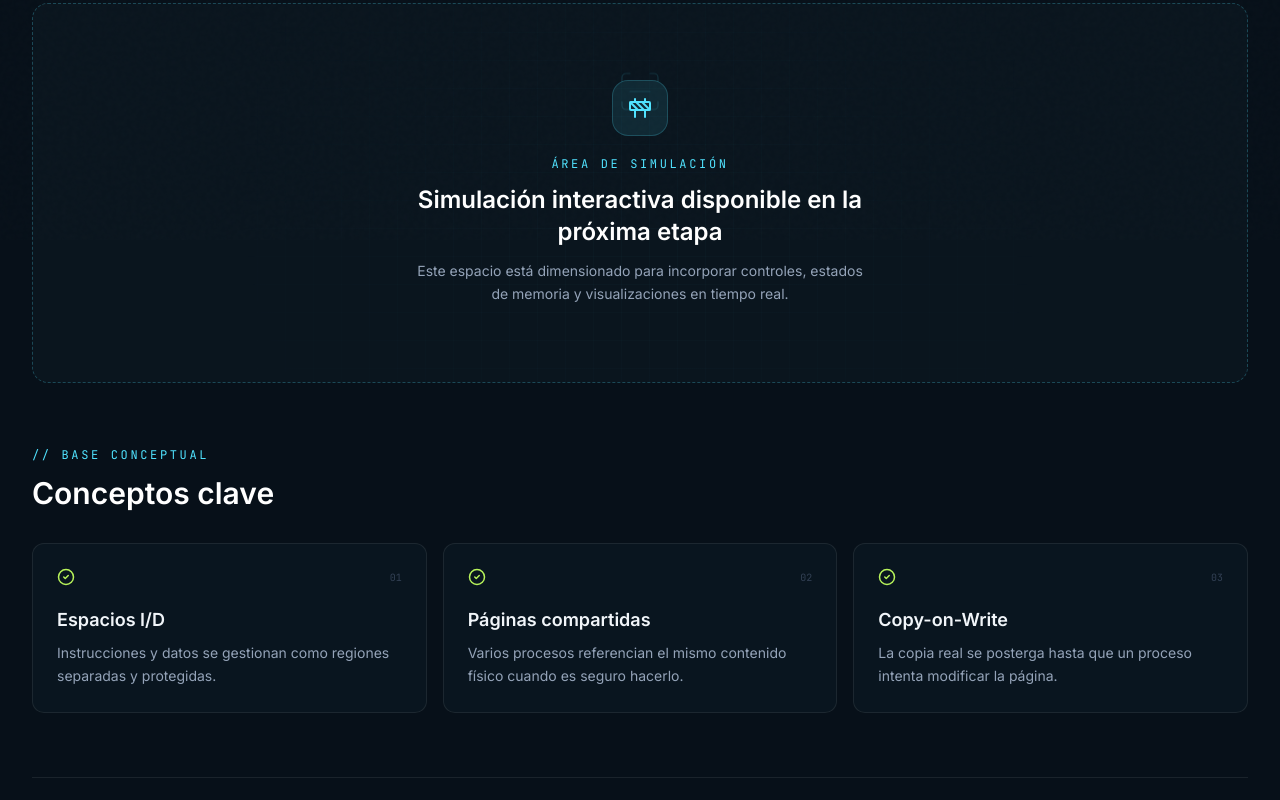
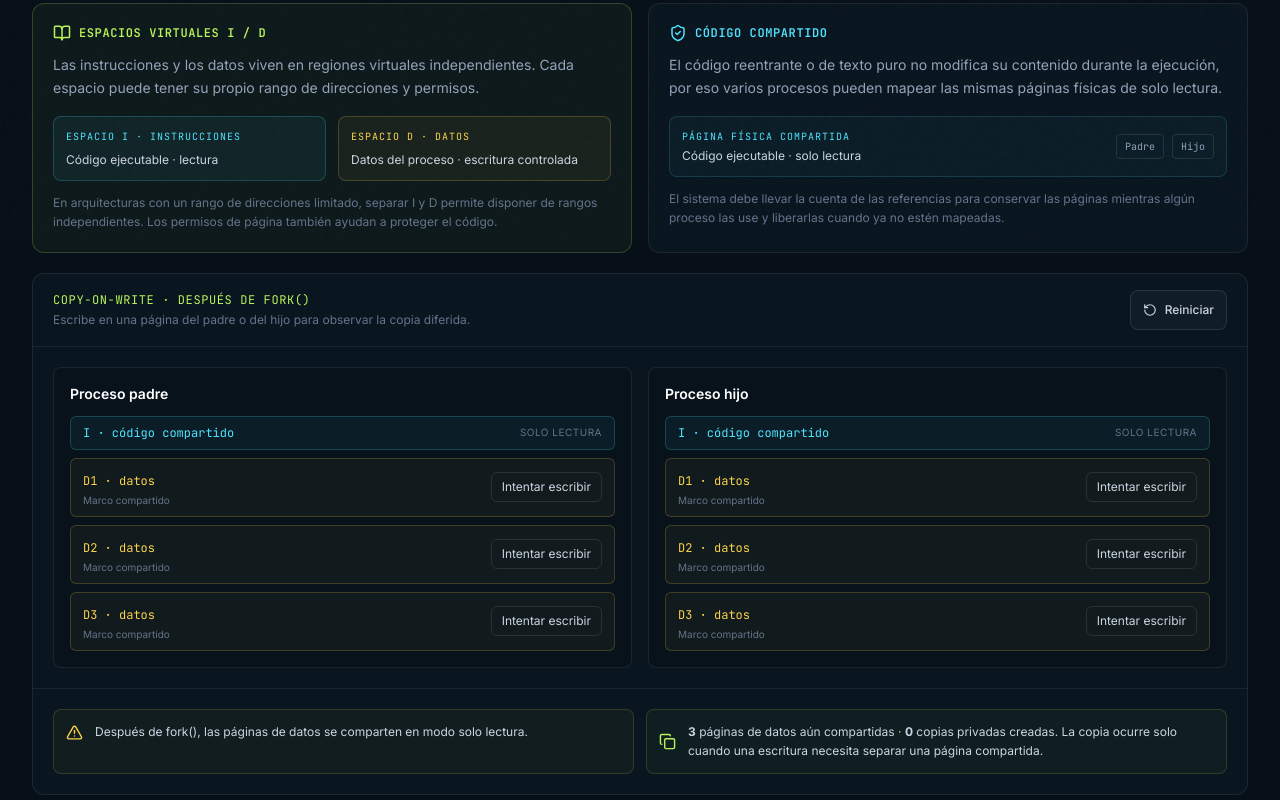
Before and after one commit to Frederick1824/memory-lab-tanenbaum, a React (Vite) app: page /id-cow in a window 1280 px wide. Shown: the part 560-1360 px from the top of the page. Built offline with nearby package versions, Linux system fonts and the light colour scheme.

Commit message:
I/D + COW Dillan

```diff
--- /dev/null
+++ b/src/components/thrashing/IdCowSimulation.tsx
@@ -0,0 +1,103 @@
+import { BookOpen, Copy, RotateCcw, ShieldCheck, TriangleAlert } from 'lucide-react'
+import { useState } from 'react'
+
+const DATA_PAGES = ['D1', 'D2', 'D3']
+type ProcessId = 'parent' | 'child'
+
+export function IdCowSimulation() {
+  const [privatePages, setPrivatePages] = useState<Record<ProcessId, boolean[]>>({
+    parent: DATA_PAGES.map(() => false),
+    child: DATA_PAGES.map(() => false),
+  })
+  const [copiedPages, setCopiedPages] = useState(0)
+  const [event, setEvent] = useState('Después de fork(), las páginas de datos se comparten en modo solo lectura.')
+
+  function writePage(process: ProcessId, pageIndex: number) {
+    if (privatePages[process][pageIndex]) {
+      setEvent(`${process === 'parent' ? 'Padre' : 'Hijo'} escribe en ${DATA_PAGES[pageIndex]}: la página ya es privada y de lectura-escritura.`)
+      return
+    }
+
+    const otherProcess: ProcessId = process === 'parent' ? 'child' : 'parent'
+    const needsCopy = !privatePages[otherProcess][pageIndex]
+    setPrivatePages((current) => ({
+      ...current,
+      [process]: current[process].map((isPrivate, index) => index === pageIndex || isPrivate),
+    }))
+    if (needsCopy) {
+      setCopiedPages((count) => count + 1)
+      setEvent(`Fallo de protección en ${DATA_PAGES[pageIndex]}: la MMU detecta la escritura y el kernel copia la página para ${process === 'parent' ? 'el padre' : 'el hijo'}.`)
+    } else {
+      setEvent(`Fallo de protección en ${DATA_PAGES[pageIndex]}: como ya no hay otro proceso que comparta el marco, el kernel puede habilitar escritura sin copiarlo.`)
+    }
+  }
+
+  function reset() {
+    setPrivatePages({ parent: DATA_PAGES.map(() => false), child: DATA_PAGES.map(() => false) })
+    setCopiedPages(0)
+    setEvent('Después de fork(), las páginas de datos se comparten en modo solo lectura.')
+  }
+
+  const sharedPages = privatePages.parent.filter((isPrivate, index) => !isPrivate && !privatePages.child[index]).length
+
+  return (
+    <section className="space-y-5" aria-label="Simulación de espacios I/D, páginas compartidas y Copy-on-Write">
+      <div className="grid gap-4 lg:grid-cols-2">
+        <article className="rounded-xl border border-lime/20 bg-lime/[0.04] p-5">
+          <div className="flex items-center gap-2 text-lime"><BookOpen size={18} /><h2 className="font-mono text-xs font-semibold uppercase tracking-wider">Espacios virtuales I / D</h2></div>
+          <p className="mt-3 text-sm leading-relaxed text-slate-400">Las instrucciones y los datos viven en regiones virtuales independientes. Cada espacio puede tener su propio rango de direcciones y permisos.</p>
+          <div className="mt-4 grid grid-cols-2 gap-3">
+            <div className="rounded-lg border border-cyan/20 bg-cyan/[0.06] p-3"><p className="font-mono text-[10px] uppercase tracking-widest text-cyan">Espacio I · instrucciones</p><p className="mt-2 text-xs text-slate-300">Código ejecutable · lectura</p></div>
+            <div className="rounded-lg border border-amber-300/20 bg-amber-300/[0.05] p-3"><p className="font-mono text-[10px] uppercase tracking-widest text-amber-300">Espacio D · datos</p><p className="mt-2 text-xs text-slate-300">Datos del proceso · escritura controlada</p></div>
+          </div>
+          <p className="mt-3 text-xs leading-relaxed text-slate-500">En arquitecturas con un rango de direcciones limitado, separar I y D permite disponer de rangos independientes. Los permisos de página también ayudan a proteger el código.</p>
+        </article>
+
+        <article className="rounded-xl border border-white/[0.08] bg-panel/60 p-5">
+          <div className="flex items-center gap-2 text-cyan"><ShieldCheck size={18} /><h2 className="font-mono text-xs font-semibold uppercase tracking-wider">Código compartido</h2></div>
+          <p className="mt-3 text-sm leading-relaxed text-slate-400">El código reentrante o de texto puro no modifica su contenido durante la ejecución, por eso varios procesos pueden mapear las mismas páginas físicas de solo lectura.</p>
+          <div className="mt-4 flex items-center justify-between rounded-lg border border-cyan/15 bg-cyan/[0.04] p-3">
+            <div><p className="font-mono text-[10px] uppercase tracking-widest text-cyan">Página física compartida</p><p className="mt-1 text-xs text-slate-300">Código ejecutable · solo lectura</p></div>
+            <div className="flex gap-2 font-mono text-[10px] text-slate-400"><span className="rounded border border-white/10 px-2 py-1">Padre</span><span className="rounded border border-white/10 px-2 py-1">Hijo</span></div>
+          </div>
+          <p className="mt-3 text-xs leading-relaxed text-slate-500">El sistema debe llevar la cuenta de las referencias para conservar las páginas mientras algún proceso las use y liberarlas cuando ya no estén mapeadas.</p>
+        </article>
+      </div>
+
+      <div className="overflow-hidden rounded-xl border border-white/[0.08] bg-panel/60">
+        <div className="flex flex-wrap items-center justify-between gap-3 border-b border-white/[0.07] px-5 py-4">
+          <div><p className="font-mono text-xs uppercase tracking-wider text-lime">Copy-on-Write · después de fork()</p><p className="mt-1 text-xs text-slate-500">Escribe en una página del padre o del hijo para observar la copia diferida.</p></div>
+          <button type="button" onClick={reset} className="control-button"><RotateCcw size={14} /> Reiniciar</button>
+        </div>
+
+        <div className="grid gap-4 p-5 md:grid-cols-2">
+          {(['parent', 'child'] as const).map((process) => (
+            <article key={process} className="rounded-lg border border-white/[0.08] bg-black/10 p-4">
+              <h3 className="text-sm font-semibold text-white">{process === 'parent' ? 'Proceso padre' : 'Proceso hijo'}</h3>
+              <div className="mt-3 space-y-2">
+                <div className="flex items-center justify-between rounded-md border border-cyan/20 bg-cyan/[0.05] px-3 py-2">
+                  <span className="font-mono text-xs text-cyan">I · código compartido</span><span className="text-[10px] uppercase tracking-wider text-slate-500">solo lectura</span>
+                </div>
+                {DATA_PAGES.map((page, index) => {
+                  const isPrivate = privatePages[process][index]
+                  const isShared = !privatePages.parent[index] && !privatePages.child[index]
+                  return (
+                    <div key={page} className={`flex flex-wrap items-center justify-between gap-2 rounded-md border px-3 py-2 ${isPrivate ? 'border-lime/25 bg-lime/[0.05]' : 'border-amber-300/20 bg-amber-300/[0.04]'}`}>
+                      <div><span className={`font-mono text-xs ${isPrivate ? 'text-lime' : 'text-amber-300'}`}>{page} · datos</span><p className="mt-0.5 text-[10px] text-slate-500">{isPrivate ? 'Marco privado · lectura-escritura' : `Marco ${isShared ? 'compartido' : 'original · solo lectura'}`}</p></div>
+                      <button type="button" onClick={() => writePage(process, index)} className="rounded-md border border-white/10 px-2.5 py-1.5 text-xs text-slate-300 transition hover:border-lime/30 hover:text-lime focus:outline-none focus:ring-2 focus:ring-lime/40">{isPrivate ? 'Escribir' : 'Intentar escribir'}</button>
+                    </div>
+                  )
+                })}
+              </div>
+            </article>
+          ))}
+        </div>
+
+        <div className="grid gap-3 border-t border-white/[0.07] p-5 sm:grid-cols-2">
+          <div className="flex gap-3 rounded-lg border border-amber-300/15 bg-amber-300/[0.04] p-3" role="status" aria-live="polite"><TriangleAlert size={17} className="mt-0.5 shrink-0 text-amber-300" /><p className="text-xs leading-relaxed text-slate-300">{event}</p></div>
+          <div className="flex items-center gap-3 rounded-lg border border-lime/15 bg-lime/[0.04] p-3"><Copy size={17} className="shrink-0 text-lime" /><p className="text-xs leading-relaxed text-slate-300"><strong>{sharedPages}</strong> páginas de datos aún compartidas · <strong>{copiedPages}</strong> copias privadas creadas. La copia ocurre solo cuando una escritura necesita separar una página compartida.</p></div>
+        </div>
+      </div>
+    </section>
+  )
+}
--- a/src/data/topics.ts
+++ b/src/data/topics.ts
@@ -58,16 +58,16 @@ export const topics: Topic[] = [
     order: '04',
     title: 'Espacios I/D + páginas compartidas + Copy-on-Write',
     shortTitle: 'I/D + COW',
-    member: 'Dilan',
+    member: 'Dillan',
     description: 'Separar, proteger y compartir memoria sin duplicarla antes de tiempo.',
     detail: 'Recorreremos la separación de instrucciones y datos, el uso seguro de páginas compartidas y la copia diferida que hace eficiente la creación de procesos.',
     path: '/id-cow',
     accent: 'lime',
     icon: Copy,
     concepts: [
-      { title: 'Espacios I/D', description: 'Instrucciones y datos se gestionan como regiones separadas y protegidas.' },
-      { title: 'Páginas compartidas', description: 'Varios procesos referencian el mismo contenido físico cuando es seguro hacerlo.' },
-      { title: 'Copy-on-Write', description: 'La copia real se posterga hasta que un proceso intenta modificar la página.' },
+      { title: 'Espacios I/D', description: 'La memoria virtual se divide en dos regiones independientes: Espacio I para instrucciones y Espacio D para datos. Esta separación duplica el espacio de direcciones disponible y simplifica la resolución de direcciones en la MMU.' },
+      { title: 'Páginas compartidas', description: 'Múltiples procesos pueden compartir las mismas páginas físicas de solo lectura, como el código ejecutable. El sistema mantiene estructuras de control para no liberar páginas que siguen en uso y gestionar su desalojo de forma segura.' },
+      { title: 'Copiar en Escritura (Copy-On-Write / COW)', description: 'Con fork(), padre e hijo comparten inicialmente páginas de datos marcadas como solo lectura, sin clonar la memoria física. Ante una escritura, el sistema operativo copia únicamente la página modificada y la configura como lectura-escritura.' },
     ],
   },
 ]
--- a/src/pages/TopicPage.tsx
+++ b/src/pages/TopicPage.tsx
@@ -2,6 +2,7 @@ import { ArrowLeft, CheckCircle2, UserRound } from 'lucide-react'
 import { Link, Navigate } from 'react-router-dom'
 import { SimulationPlaceholder } from '../components/SimulationPlaceholder'
 import { AllocationSimulation } from '../components/allocation/AllocationSimulation'
+import { IdCowSimulation } from '../components/thrashing/IdCowSimulation'
 import { PageSizeSimulation } from '../components/page-size/PageSizeSimulation'
 import { ThrashingSimulation } from '../components/thrashing/ThrashingSimulation'
 import { topicById } from '../data/topics'
@@ -31,7 +32,7 @@ export function TopicPage({ topicId }: { topicId: string }) {
         </header>
 
         <section className="mt-12">
-          {topic.id === 'thrashing' ? <ThrashingSimulation /> : topic.id === 'local-global' ? <AllocationSimulation /> : topic.id === 'page-size' ? <PageSizeSimulation /> : <SimulationPlaceholder />}
+          {topic.id === 'thrashing' ? <ThrashingSimulation /> : topic.id === 'local-global' ? <AllocationSimulation /> : topic.id === 'page-size' ? <PageSizeSimulation /> : topic.id === 'id-cow' ? <IdCowSimulation /> : <SimulationPlaceholder />}
         </section>
 
         <section className="mt-16">
```
Also changed, not shown: 1 other file (tests, documents, lock files or other folders).
